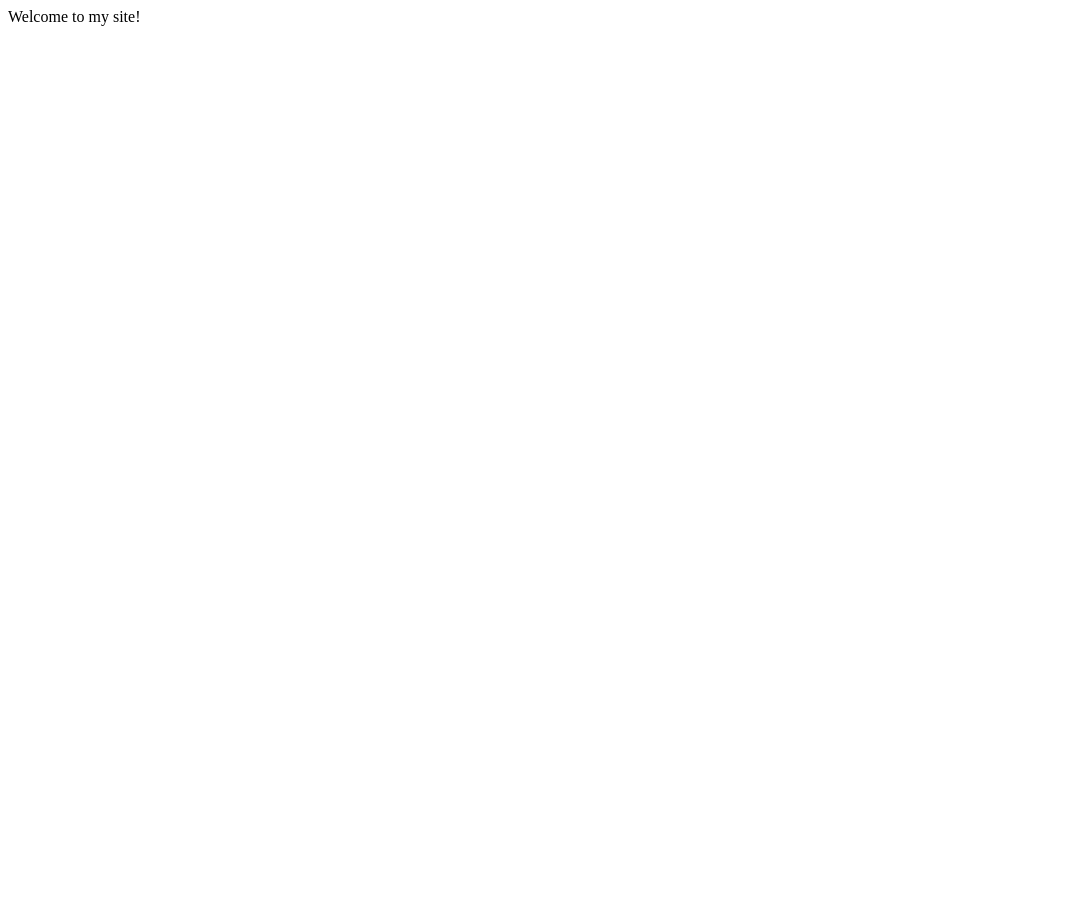
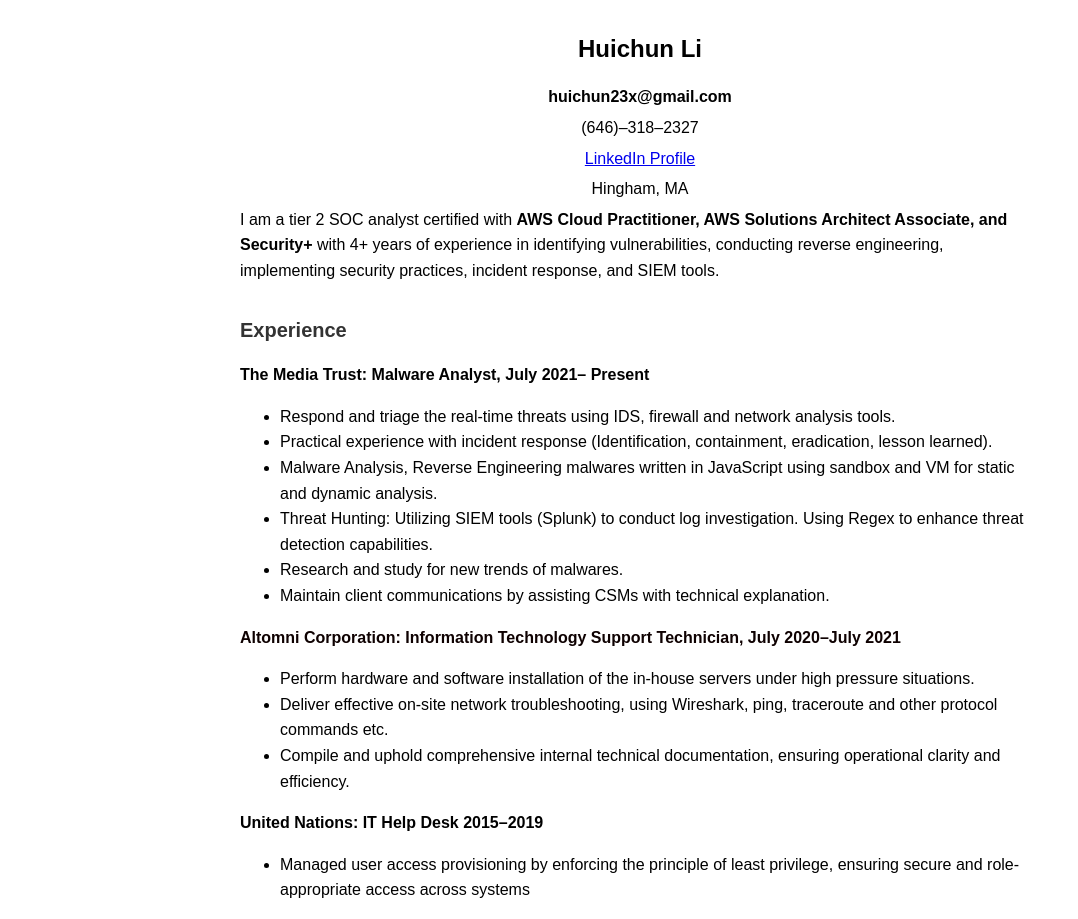
Before and after one commit to hcli0/pandakilla.github.io, a plain HTML site: page index.html in a window 1280 px wide. Shown: the whole page, without its empty margins (0-1078 px from the left). Before the commit the page ends 800 px from the top, so only its background shows below. Drawn offline with Linux system fonts and the light colour scheme.

Commit message:
index.html updated with new content, added css file

```diff
--- a/index.html
+++ b/index.html
@@ -1,11 +1,47 @@
 <!DOCTYPE html>
 <html lang="en">
 <head>
-    <meta charset="UTF-8">
-    <meta name="viewport" content="width=device-width, initial-scale=1.0">
-    <title>My site!</title>
+  <meta charset="UTF-8">
+  <title>Huichun Li - Resume</title>
+  <link rel="stylesheet" href="style.css">
 </head>
 <body>
-    Welcome to my site!
-</body>
-</html>
+
+  <div class="contact">
+    <h1>Huichun Li</h1>
+    <p><strong>huichun23x@gmail.com</strong></p>
+    <p>(646)–318–2327</p>
+    <p><a href="https://www.linkedin.com/in/huichun-li-05a82158">LinkedIn Profile</a></p>
+    <p>Hingham, MA</p>
+  </div>
+
+  <div class="summary">
+    <p>
+      I am a tier 2 SOC analyst certified with <strong>AWS Cloud Practitioner, AWS Solutions Architect Associate, and Security+</strong>
+      with 4+ years of experience in identifying vulnerabilities, conducting reverse engineering, implementing security practices,
+      incident response, and SIEM tools.
+    </p>
+  </div>
+
+  <h2>Experience</h2>
+
+  <p class="job-title">The Media Trust: Malware Analyst, July 2021– Present</p>
+  <ul>
+    <li>Respond and triage the real-time threats using IDS, firewall and network analysis tools.</li>
+    <li>Practical experience with incident response (Identification, containment, eradication, lesson learned).</li>
+    <li>Malware Analysis, Reverse Engineering malwares written in JavaScript using sandbox and VM for static and dynamic analysis.</li>
+    <li>Threat Hunting: Utilizing SIEM tools (Splunk) to conduct log investigation. Using Regex to enhance threat detection capabilities.</li>
+    <li>Research and study for new trends of malwares.</li>
+    <li>Maintain client communications by assisting CSMs with technical explanation.</li>
+  </ul>
+
+  <p class="job-title company">Altomni Corporation: Information Technology Support Technician, July 2020–July 2021</p>
+  <ul>
+    <li>Perform hardware and software installation of the in-house servers under high pressure situations.</li>
+    <li>Deliver effective on-site network troubleshooting, using Wireshark, ping, traceroute and other protocol commands etc.</li>
+    <li>Compile and uphold comprehensive internal technical documentation, ensuring operational clarity and efficiency.</li>
+  </ul>
+
+  <p class="job-title">United Nations: IT Help Desk 2015–2019</p>
+  <ul>
+    <li>Managed user access provisioning by enforcing the principle of least privilege, ensuring secure and role-appropriate access across systems
--- /dev/null
+++ b/style.css
@@ -0,0 +1,45 @@
+body {
+  font-family: Arial, sans-serif;
+  margin: 40px;
+  line-height: 1.6;
+  max-width: 800px;
+  margin: auto;
+}
+
+h1, h2 {
+  margin-top: 30px;
+}
+
+h1 {
+  font-size: 24px;
+}
+
+h2 {
+  font-size: 20px;
+  color: #333;
+}
+
+.contact {
+  text-align: center;
+
+
+}
+.summary {
+  text-align: left;
+}
+
+.contact p, .summary p {
+  margin: 5px 0;
+}
+
+ul {
+  margin-top: 0;
+}
+
+.job-title {
+  font-weight: bold;
+}
+
+.company {
+  color: #0e0101;
+}
```
